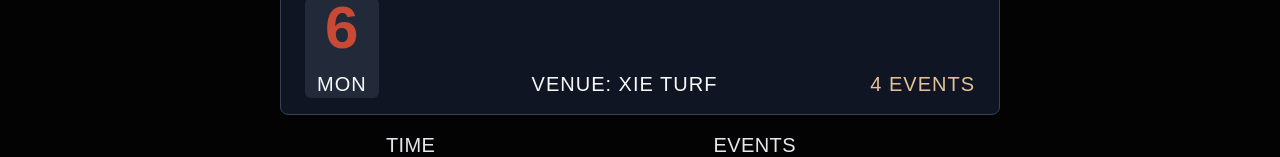
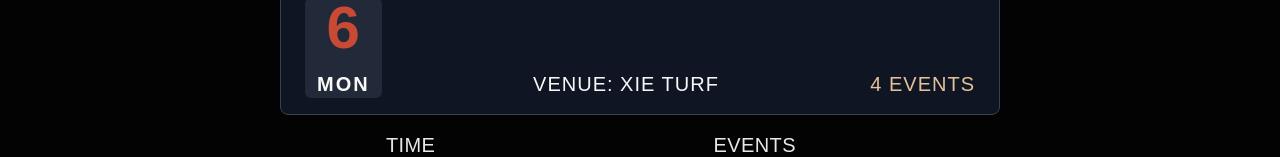
Before and after one commit to MrunalVaidya0715/sparx-website, a Next.js app in the folder sparx-web-app/: page /schedule in a window 1280 px wide. Shown: the part 243-400 px from the top of the page. Built offline with nearby package versions, Linux system fonts and the light colour scheme.

Commit message:
Date bold text

```diff
--- a/sparx-web-app/src/pages/schedule.jsx
+++ b/sparx-web-app/src/pages/schedule.jsx
@@ -21,7 +21,7 @@ const schedule = () => {
                   <h1 className=' text-[#C84A35]'>6</h1>
                 </div>
                 <div>
-                  <h3 className='text-sm lg:text-xl font-thin tracking-wider uppercase'>mon</h3>
+                  <h3 className='text-sm lg:text-xl font-bold tracking-widest uppercase'>mon</h3>
 
                 </div>
               </div>
```
